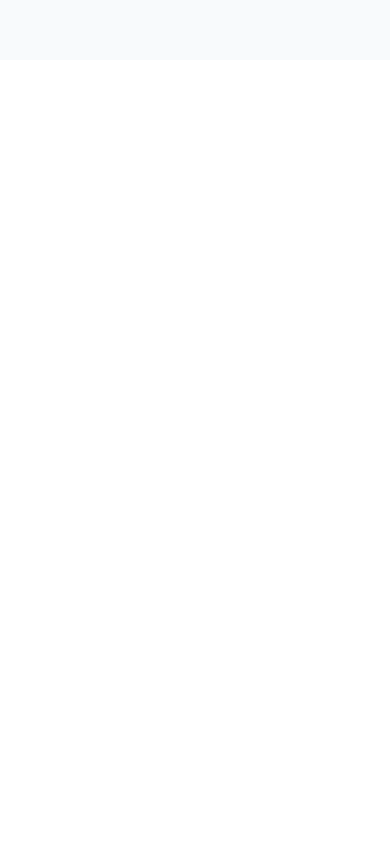
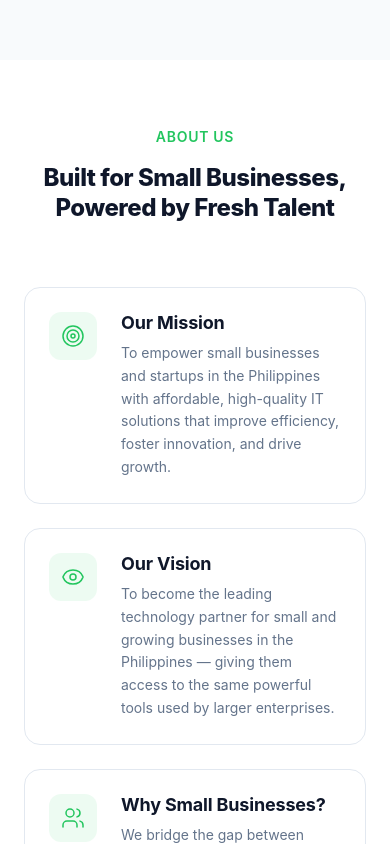
Before and after one commit to AllJacks1/aivox-landing-page, a React (Vite) app: page / in a window 390 px wide. Shown: the part 9380-10224 px from the top of the page. Before the commit the page ends 9440 px from the top, so only its background shows below. Built offline with nearby package versions, Linux system fonts and the light colour scheme.

Commit message:
feat(ui): about section

```diff
--- a/src/App.tsx
+++ b/src/App.tsx
@@ -1,3 +1,4 @@
+import AboutSection from "./components/AboutSection";
 import Hero from "./components/Hero";
 import HowItWorks from "./components/HowItWorks";
 import Navbar from "./components/Navbar";
@@ -17,6 +18,7 @@ function App() {
         <HowItWorks/>
         <PricingSection/>
         <WhyChooseSection/>
+        <AboutSection/>
       </main>
     </>
   );
--- /dev/null
+++ b/src/components/AboutSection.tsx
@@ -0,0 +1,84 @@
+import React from "react";
+import { Target, Eye, Users, GraduationCap } from "lucide-react";
+import "../styles/AboutSection.css";
+
+const AboutSection: React.FC = () => {
+  return (
+    <section className="about-section">
+      <div className="about-container">
+        {/* Section Header */}
+        <div className="about-header">
+          <span className="section-label">About Us</span>
+          <h2 className="section-title">
+            Built for Small Businesses, Powered by Fresh Talent
+          </h2>
+        </div>
+
+        {/* Content Grid */}
+        <div className="about-grid">
+          {/* Mission */}
+          <div className="about-card">
+            <div className="about-icon-wrapper">
+              <Target className="about-icon" strokeWidth={1.5} />
+            </div>
+            <div className="about-content">
+              <h3 className="about-card-title">Our Mission</h3>
+              <p className="about-card-text">
+                To empower small businesses and startups in the Philippines with
+                affordable, high-quality IT solutions that improve efficiency,
+                foster innovation, and drive growth.
+              </p>
+            </div>
+          </div>
+
+          {/* Vision */}
+          <div className="about-card">
+            <div className="about-icon-wrapper">
+              <Eye className="about-icon" strokeWidth={1.5} />
+            </div>
+            <div className="about-content">
+              <h3 className="about-card-title">Our Vision</h3>
+              <p className="about-card-text">
+                To become the leading technology partner for small and growing
+                businesses in the Philippines — giving them access to the same
+                powerful tools used by larger enterprises.
+              </p>
+            </div>
+          </div>
+
+          {/* Small Business Focus */}
+          <div className="about-card">
+            <div className="about-icon-wrapper">
+              <Users className="about-icon" strokeWidth={1.5} />
+            </div>
+            <div className="about-content">
+              <h3 className="about-card-title">Why Small Businesses?</h3>
+              <p className="about-card-text">
+                We bridge the gap between expensive enterprise IT and limited
+                startup budgets. Every solution is tailored, scalable, and
+                designed to help you compete in the digital economy.
+              </p>
+            </div>
+          </div>
+
+          {/* Fresh Talent */}
+          <div className="about-card">
+            <div className="about-icon-wrapper">
+              <GraduationCap className="about-icon" strokeWidth={1.5} />
+            </div>
+            <div className="about-content">
+              <h3 className="about-card-title">Fresh Talent Advantage</h3>
+              <p className="about-card-text">
+                Our team of recent graduates brings cutting-edge skills, modern
+                frameworks, and innovative thinking — all while receiving
+                mentorship to deliver professional-grade results.
+              </p>
+            </div>
+          </div>
+        </div>
+      </div>
+    </section>
+  );
+};
+
+export default AboutSection;
--- /dev/null
+++ b/src/styles/AboutSection.css
@@ -0,0 +1,139 @@
+/* ========================================
+   ABOUT SECTION
+   ======================================== */
+
+.about-section {
+  padding: var(--space-24) 0;
+  background: var(--bg-primary);
+}
+
+.about-container {
+  max-width: var(--container-xl);
+  margin: 0 auto;
+  padding: 0 var(--space-6);
+}
+
+/* Header */
+.about-header {
+  text-align: center;
+  max-width: 700px;
+  margin: 0 auto var(--space-16);
+}
+
+.about-header .section-label {
+  display: inline-block;
+  font-size: var(--text-sm);
+  font-weight: 600;
+  color: var(--primary);
+  text-transform: uppercase;
+  letter-spacing: 0.05em;
+  margin-bottom: var(--space-4);
+}
+
+.about-header .section-title {
+  font-size: var(--text-4xl);
+  font-weight: 800;
+  color: var(--text-primary);
+  line-height: var(--leading-tight);
+  letter-spacing: -0.02em;
+}
+
+/* Grid */
+.about-grid {
+  display: grid;
+  grid-template-columns: repeat(2, 1fr);
+  gap: var(--space-6);
+  max-width: 900px;
+  margin: 0 auto;
+}
+
+/* Card */
+.about-card {
+  display: flex;
+  align-items: flex-start;
+  gap: var(--space-6);
+  background: var(--bg-elevated);
+  border: 1px solid var(--border-light);
+  border-radius: var(--radius-xl);
+  padding: var(--space-8);
+  transition: all var(--transition-base);
+}
+
+.about-card:hover {
+  border-color: var(--primary-border);
+  box-shadow: var(--shadow-lg);
+  transform: translateY(-2px);
+}
+
+/* Icon */
+.about-icon-wrapper {
+  width: 48px;
+  height: 48px;
+  background: var(--primary-subtle);
+  border-radius: var(--radius-lg);
+  display: flex;
+  align-items: center;
+  justify-content: center;
+  flex-shrink: 0;
+  transition: all var(--transition-base);
+}
+
+.about-card:hover .about-icon-wrapper {
+  background: var(--primary);
+  box-shadow: var(--shadow-glow);
+}
+
+.about-icon {
+  width: 24px;
+  height: 24px;
+  color: var(--primary);
+  transition: color var(--transition-base);
+}
+
+.about-card:hover .about-icon {
+  color: white;
+}
+
+/* Content */
+.about-content {
+  flex: 1;
+  min-width: 0;
+}
+
+.about-card-title {
+  font-size: var(--text-lg);
+  font-weight: 700;
+  color: var(--text-primary);
+  line-height: var(--leading-tight);
+  margin-bottom: var(--space-2);
+  letter-spacing: -0.01em;
+}
+
+.about-card-text {
+  font-size: var(--text-sm);
+  color: var(--text-muted);
+  line-height: var(--leading-relaxed);
+  margin: 0;
+}
+
+/* ========================================
+   RESPONSIVE
+   ======================================== */
+@media (max-width: 768px) {
+  .about-section {
+    padding: var(--space-16) 0;
+  }
+
+  .about-header .section-title {
+    font-size: var(--text-3xl);
+  }
+
+  .about-grid {
+    grid-template-columns: 1fr;
+    max-width: 500px;
+  }
+
+  .about-card {
+    padding: var(--space-6);
+  }
+}
```
